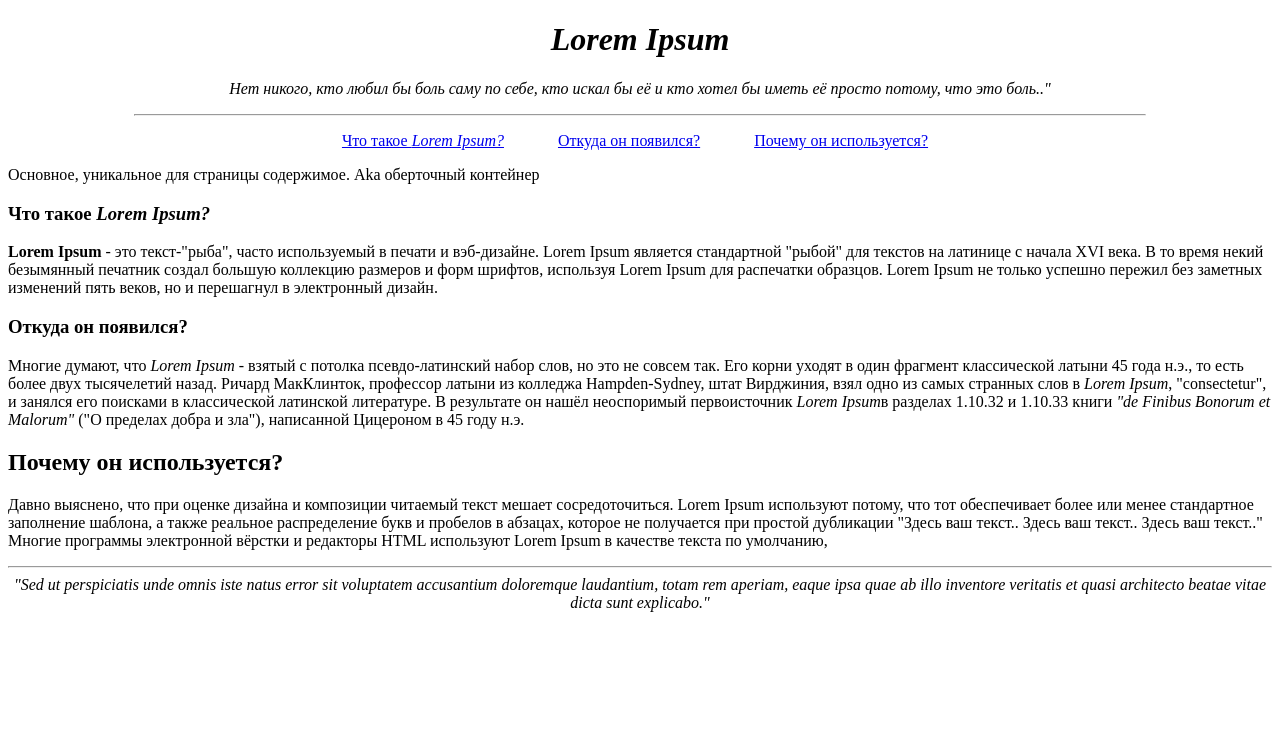
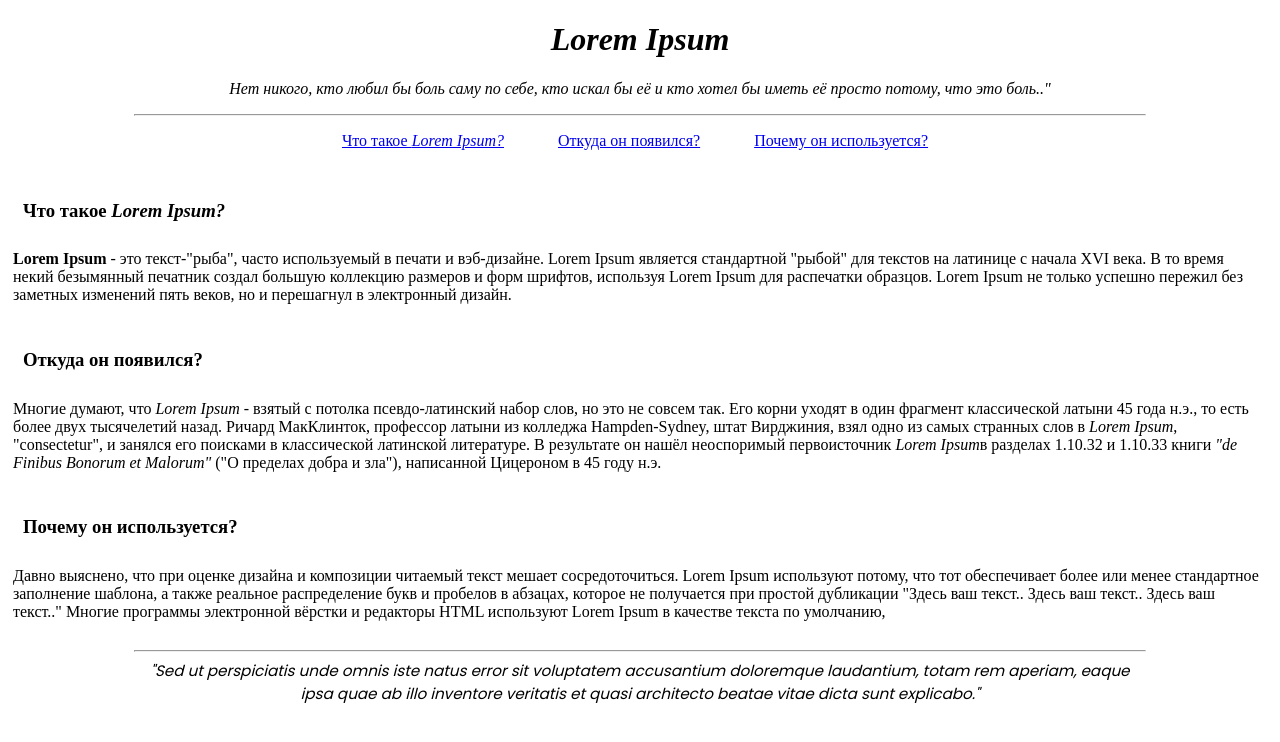
Before and after one commit to nikolay-egorov/Adapt, a plain HTML site: page index.html in a window 1280 px wide. Drawn offline with Linux system fonts and the light colour scheme.

Commit message:
updated css and a bit in html

```diff
--- a/css/style.css
+++ b/css/style.css
@@ -1,4 +1,6 @@
-header{
+@import url('https://fonts.googleapis.com/css?family=Indie+Flower');
+@import url('https://fonts.googleapis.com/css?family=Poppins');
+ header{
 	width: 80%;
 	margin-left: auto;
     margin-right: auto;
@@ -8,3 +10,57 @@ header li{
 	list-style-type: none;
 	margin-right: 50px;
 }
+ h3{
+ 	padding:10px;
+ }
+
+
+
+main{
+	margin-left: auto;
+    margin-right: auto;
+	/*display: flex;
+	justify-content: center;
+	width: 85%;
+	align-items: center;*/
+	display: flex;
+	justify-content: center;
+	flex-direction: column;
+	align-items: center;
+	padding: 5px;
+}
+
+
+
+#first{
+
+	margin-right: 7px;
+}
+
+#second{
+
+	margin-right: 7px;
+}
+
+
+footer{
+	font-family: 'Poppins';
+	width: 80%;
+	margin-left: auto;
+    margin-right: auto;
+    font-size: 95%;
+}
+
+ @media screen and (max-width: 600px){
+	header li{
+	display: list-item;
+}
+	header ul{
+	margin-top: 0;
+}
+	main{
+		width: 320px;
+		height: auto;
+	}
+
+}
--- a/index.html
+++ b/index.html
@@ -8,7 +8,7 @@
 <body>
 	<header>
 		<h1 align="center"><em>Lorem Ipsum</em></h1>
-		<div class="header-wrap" align="center">
+		<div class="header-wrapper" align="center">
 			<p align="center">
 				<em>Нет никого, кто любил бы боль саму по себе, кто искал бы её и кто хотел бы иметь её просто потому, что это боль.."</em>
 			</p>
@@ -25,7 +25,7 @@
 	</header>
 
 
-	<main>Основное, уникальное для страницы содержимое. Aka оберточный контейнер
+	<main>
 		<section id="first" >
 			<p>
 			<h3>
@@ -44,17 +44,17 @@
 		</section>
 
 		<section id="third" >
-			<p>
-			<h2>
+			<p >
+			<h3>
 				Почему он используется?
-			</h2>
+			</h3>
              Давно выяснено, что при оценке дизайна и композиции читаемый текст мешает сосредоточиться. Lorem Ipsum используют потому, что тот обеспечивает более или менее стандартное заполнение шаблона, а также реальное распределение букв и пробелов в абзацах, которое не получается при простой дубликации "Здесь ваш текст.. Здесь ваш текст.. Здесь ваш текст.." Многие программы электронной вёрстки и редакторы HTML используют Lorem Ipsum в качестве текста по умолчанию,
          	</p>
         </section>
 
 	</main>
-	<hr align="center">
-	<footer align="center"><em>"Sed ut perspiciatis unde omnis iste natus error sit voluptatem accusantium doloremque laudantium, totam rem aperiam, eaque ipsa quae ab illo inventore veritatis et quasi architecto beatae vitae dicta sunt explicabo."</em></footer>
+
+	<footer align="center"><hr align="center">	<em>"Sed ut perspiciatis unde omnis iste natus error sit voluptatem accusantium doloremque laudantium, totam rem aperiam, eaque ipsa quae ab illo inventore veritatis et quasi architecto beatae vitae dicta sunt explicabo."</em></footer>
 
 </body>
 </html>
```
